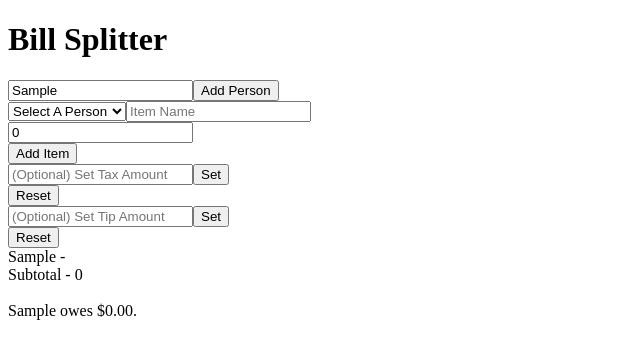
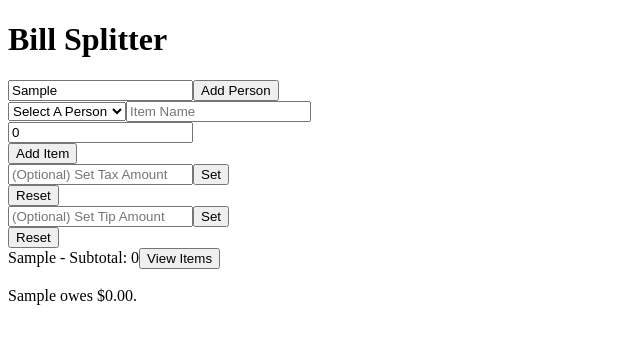
Before and after one commit to William-Luna/billsplitter, a React (Create React App) app: page / in a window 1280 px wide. Both pictures are taken after typing "Sample" into the empty fields and a click on the button "Add Person". Shown: the top 354 px of the page, without its empty margins (0-640 px from the left). Built offline with nearby package versions, Linux system fonts and the light colour scheme.

Commit message:
Made list of items toggleable

```diff
--- a/src/components/PeopleList.js
+++ b/src/components/PeopleList.js
@@ -1,4 +1,5 @@
 import { useSelector } from "react-redux"
+import PersonDetails from "./PersonDetails"
 
 const PersonList = () => {
 
@@ -9,12 +10,7 @@ const PersonList = () => {
   return (
     <div>
       {people.map(person =>
-        <div key={person.id}>{person.name} -
-          {person.items.map(item =>
-            <span key={item.id}> {item.name} ({item.price}) </span>
-          )}
-          <div>Subtotal - {person.subtotal}</div>
-        </div>
+        <PersonDetails person={person} />
       )}
       <br />
     </div>
--- /dev/null
+++ b/src/components/PersonDetails.js
@@ -0,0 +1,21 @@
+import { useState } from "react"
+
+const PersonDetails = ({ person }) => {
+
+  const [viewItems, toggleViewItems] = useState(false)
+
+  const viewLabel = viewItems ? 'Hide Items' : 'View Items'
+
+  return (
+    <div>
+      {person.name} - Subtotal: {person.subtotal}
+      <button onClick={() => toggleViewItems(!viewItems)}>{viewLabel}</button>
+      {person.items.map(item =>
+        <span style={{ display: viewItems ? '' : 'none' }} key={item.id}> {item.name} ({item.price}) </span>
+      )}
+    </div>
+  )
+
+}
+
+export default PersonDetails
```
